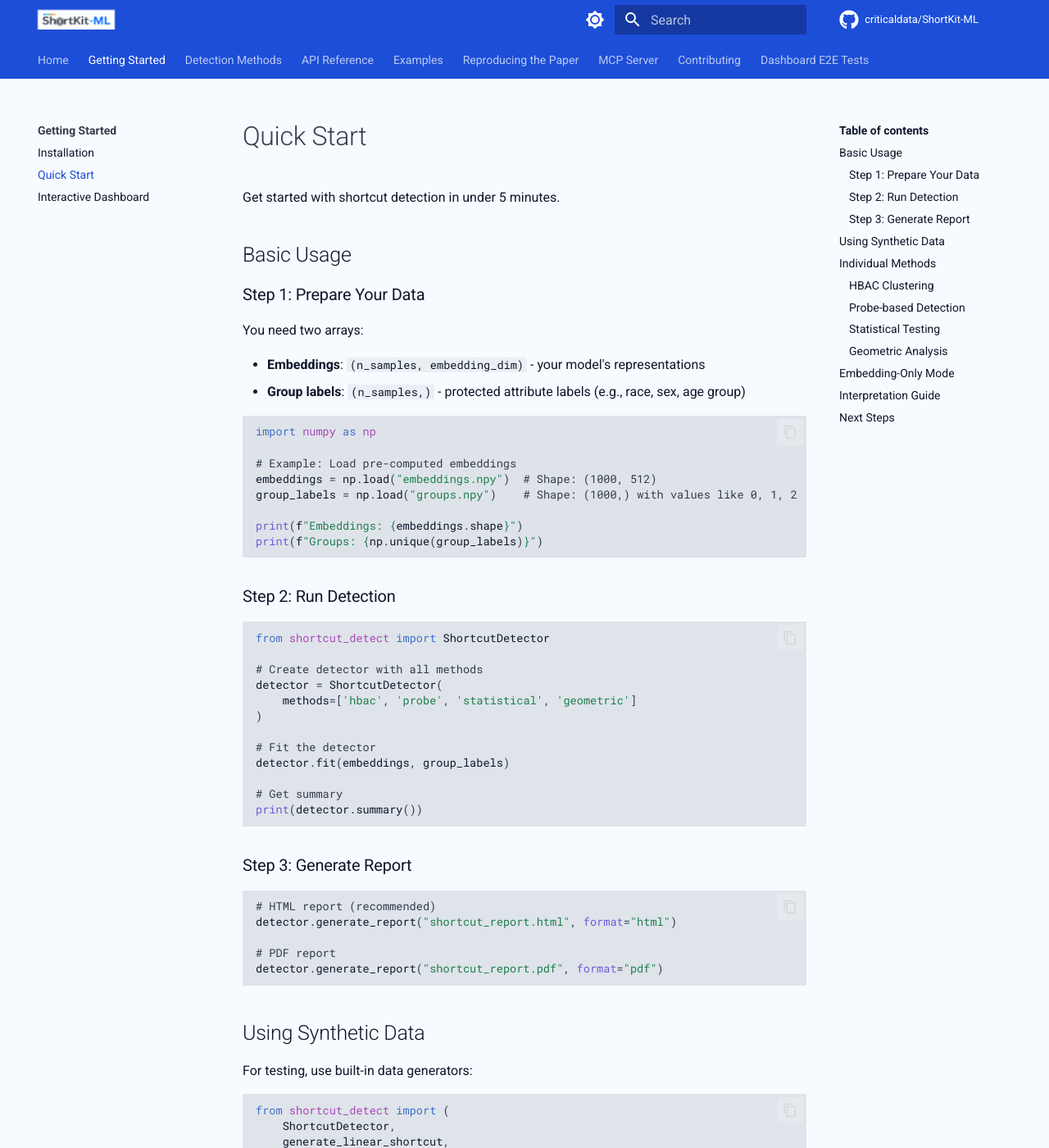
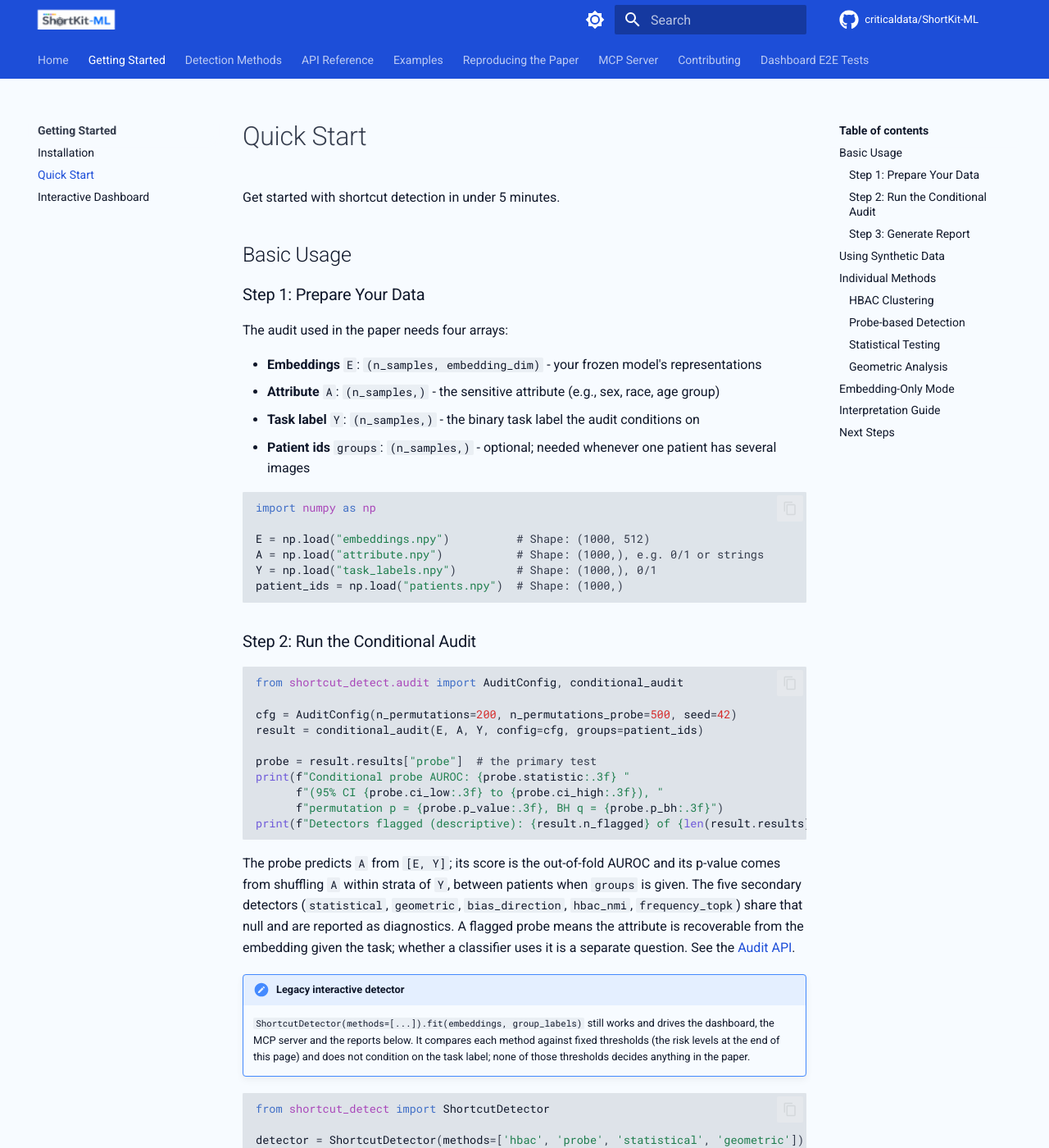
Before and after one commit to criticaldata/ShortKit-ML, an MkDocs documentation site: the page built from docs/getting-started/quickstart.md, in a window 1280 px wide and 1400 px high. Shown: the whole window at 82% size. Built offline with MkDocs 1.6.1 and Material for MkDocs 9.7.7, drawn with Linux system fonts in a browser that asks for light colours; comment, search, counter and statistics services are not loaded; the version menu is left out.

Commit message:
Docs: audit API page, quickstart on conditional_audit, dashboard parameters from app.py, authors

````diff
--- a/docs/getting-started/quickstart.md
+++ b/docs/getting-started/quickstart.md
@@ -6,36 +6,47 @@ Get started with shortcut detection in under 5 minutes.
 
 ### Step 1: Prepare Your Data
 
-You need two arrays:
+The audit used in the paper needs four arrays:
 
-- **Embeddings**: `(n_samples, embedding_dim)` - your model's representations
-- **Group labels**: `(n_samples,)` - protected attribute labels (e.g., race, sex, age group)
+- **Embeddings** `E`: `(n_samples, embedding_dim)` - your frozen model's representations
+- **Attribute** `A`: `(n_samples,)` - the sensitive attribute (e.g., sex, race, age group)
+- **Task label** `Y`: `(n_samples,)` - the binary task label the audit conditions on
+- **Patient ids** `groups`: `(n_samples,)` - optional; needed whenever one patient has several images
 
 ```python
 import numpy as np
 
-# Example: Load pre-computed embeddings
-embeddings = np.load("embeddings.npy")  # Shape: (1000, 512)
-group_labels = np.load("groups.npy")    # Shape: (1000,) with values like 0, 1, 2
-
-print(f"Embeddings: {embeddings.shape}")
-print(f"Groups: {np.unique(group_labels)}")
+E = np.load("embeddings.npy")          # Shape: (1000, 512)
+A = np.load("attribute.npy")           # Shape: (1000,), e.g. 0/1 or strings
+Y = np.load("task_labels.npy")         # Shape: (1000,), 0/1
+patient_ids = np.load("patients.npy")  # Shape: (1000,)
 ```
 
-### Step 2: Run Detection
+### Step 2: Run the Conditional Audit
+
+```python
+from shortcut_detect.audit import AuditConfig, conditional_audit
+
+cfg = AuditConfig(n_permutations=200, n_permutations_probe=500, seed=42)
+result = conditional_audit(E, A, Y, config=cfg, groups=patient_ids)
+
+probe = result.results["probe"]  # the primary test
+print(f"Conditional probe AUROC: {probe.statistic:.3f} "
+      f"(95% CI {probe.ci_low:.3f} to {probe.ci_high:.3f}), "
+      f"permutation p = {probe.p_value:.3f}, BH q = {probe.p_bh:.3f}")
+print(f"Detectors flagged (descriptive): {result.n_flagged} of {len(result.results)}")
+```
+
+The probe predicts `A` from `[E, Y]`; its score is the out-of-fold AUROC and its p-value comes from shuffling `A` within strata of `Y`, between patients when `groups` is given. The five secondary detectors (`statistical`, `geometric`, `bias_direction`, `hbac_nmi`, `frequency_topk`) share that null and are reported as diagnostics. A flagged probe means the attribute is recoverable from the embedding given the task; whether a classifier uses it is a separate question. See the [Audit API](../api/audit.md).
+
+!!! note "Legacy interactive detector"
+    `ShortcutDetector(methods=[...]).fit(embeddings, group_labels)` still works and drives the dashboard, the MCP server and the reports below. It compares each method against fixed thresholds (the risk levels at the end of this page) and does not condition on the task label; none of those thresholds decides anything in the paper.
 
 ```python
 from shortcut_detect import ShortcutDetector
 
-# Create detector with all methods
-detector = ShortcutDetector(
-    methods=['hbac', 'probe', 'statistical', 'geometric']
-)
-
-# Fit the detector
-detector.fit(embeddings, group_labels)
-
-# Get summary
+detector = ShortcutDetector(methods=['hbac', 'probe', 'statistical', 'geometric'])
+detector.fit(E, A)
 print(detector.summary())
 ```
 
--- a/mkdocs.yml
+++ b/mkdocs.yml
@@ -1,6 +1,6 @@
 site_name: ShortKit-ML
 site_description: Detect shortcuts and biases in machine learning embedding spaces
-site_author: Sebastian Cajas, Aldo Marzullo, Sahil Kapadia, Qingpeng Kong, Filipe Santos, Alessandro Quarta, Leo Celi
+site_author: Sebastian Cajas, Aldo Marzullo, Sahil Kapadia, Filipe Santos, Felipe Ocampo Osorio, Qingpeng Kong, Alessandro Quarta, Po-Chih Kuo, Milit Patel, Raul Ignacio Rojas Sillery, Leo Anthony Celi
 site_url: https://criticaldata.github.io/ShortKit-ML/
 
 repo_name: criticaldata/ShortKit-ML
@@ -154,6 +154,7 @@ nav:
       - Contrastive Debiasing (M07): api/contrastive-debiasing.md
       - Embedding Sources: api/embedding-sources.md
       - Reporting: api/reporting.md
+      - Audit (paper): api/audit.md
   - Examples:
       - Basic Usage: examples/basic.md
       - Real Data (CheXpert): examples/real-data.md
````
Also changed, not shown: docs/api/audit.md (added, +58 -0 lines), docs/getting-started/dashboard.md (+11 -15 lines), docs/methods/overview.md (+1 -1 lines).
